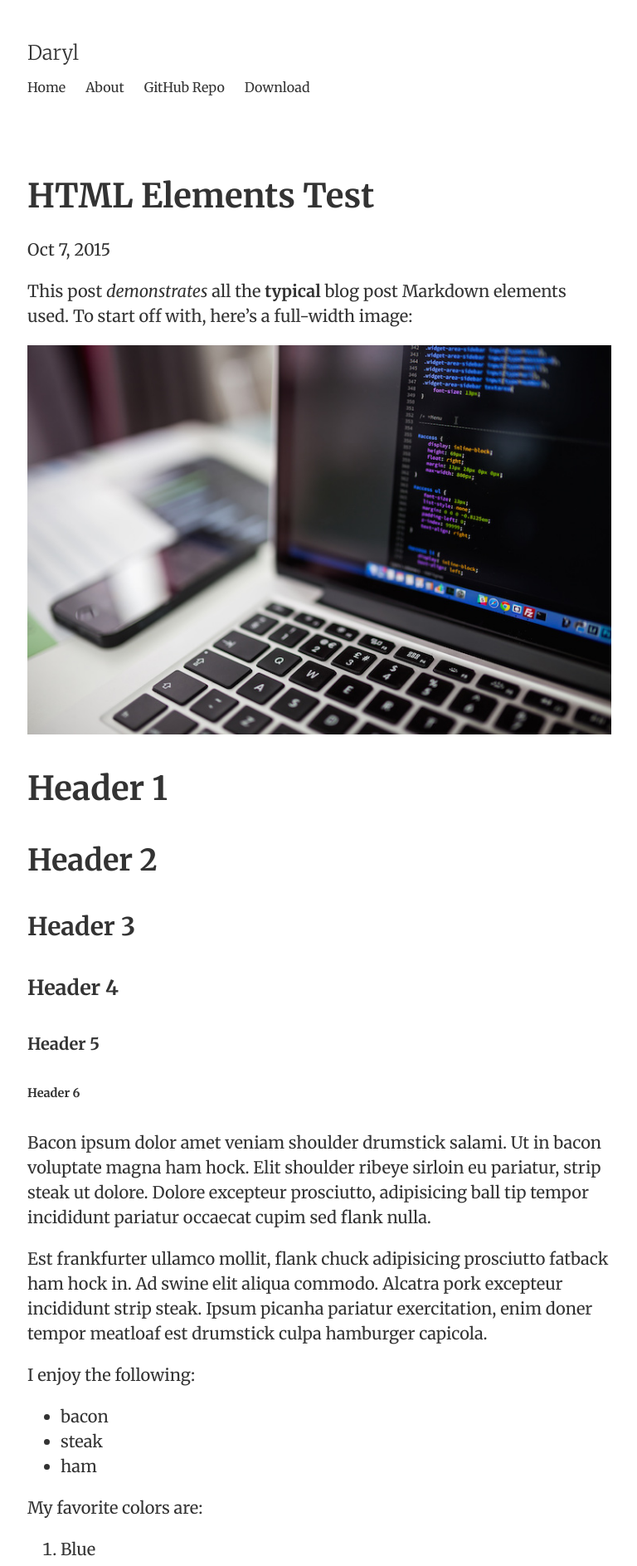
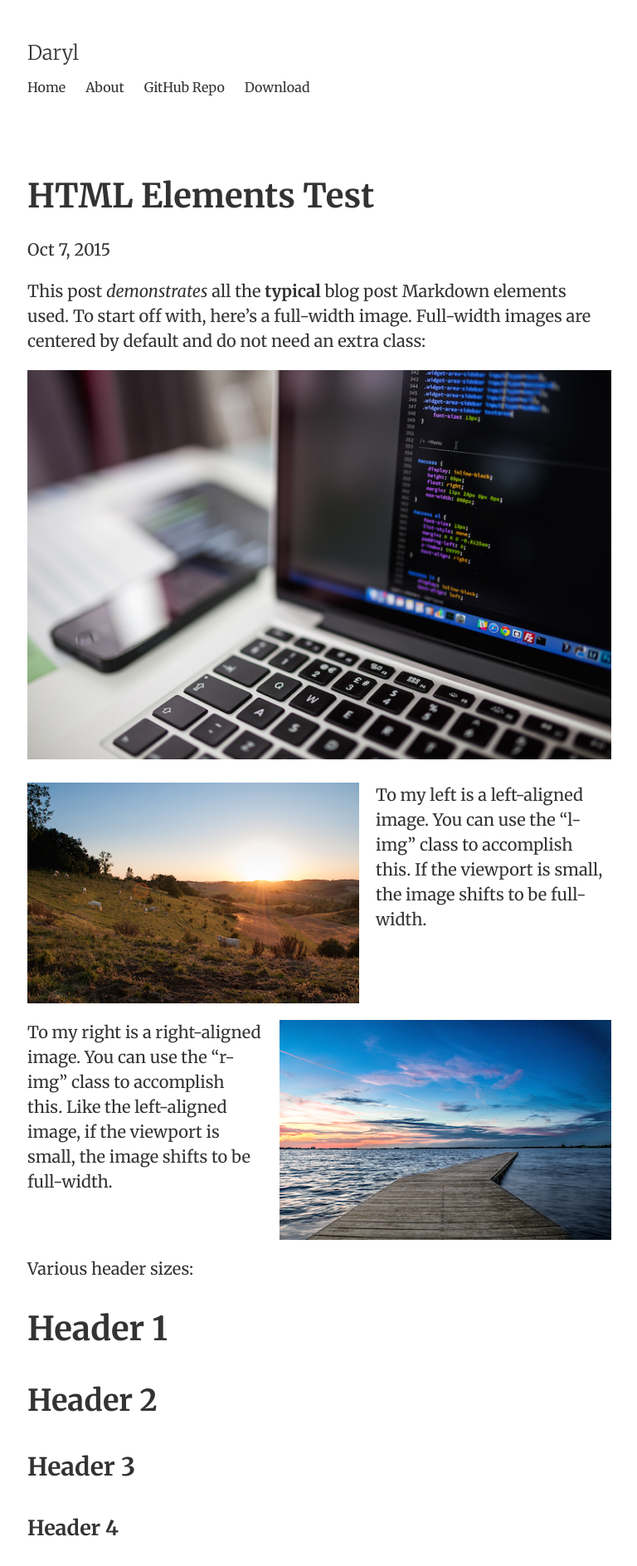
Before and after one commit to y2bd/CSE125Blog, a Jekyll site: the page built from _posts/2015-10-07-html-elements-test.md, in a window 1280 px wide. Shown: the top 1887 px of the page at 83% size, without its empty margins (255-1023 px from the left). Built offline with Jekyll 4.4.1, drawn with Linux system fonts in a browser that asks for light colours; some of the changed text lies outside the part shown.

Commit message:
More design changes, added a tasks.md file.

```diff
--- a/_includes/footer.html
+++ b/_includes/footer.html
@@ -3,7 +3,7 @@
   <div class="wrapper">
     <p class="rss-subscribe">Subscribe <a href="{{ "/feed.xml" | prepend: site.baseurl }}">via RSS</a></p>
     <p><a href="http://jekyllrb.com">Jekyll</a></p>
-    <p>Thanks for checking out the Daryl theme.</p>
+    <p>Thanks for checking out the <a href="http://daryl.andrewlee.name">Daryl</a> theme.</p>
     <p>&copy; 2015 by Andrew Lee. All rights reserved.</p>
 
   </div> <!-- .wrapper -->
--- a/_posts/2015-10-07-html-elements-test.md
+++ b/_posts/2015-10-07-html-elements-test.md
@@ -4,9 +4,17 @@ title:  "HTML Elements Test"
 date:   2015-10-07 13:13:39
 categories:
 ---
-This post _demonstrates_ all the **typical** blog post Markdown elements used. To start off with, here's a full-width image:
+This post _demonstrates_ all the **typical** blog post Markdown elements used. To start off with, here's a full-width image. Full-width images are centered by default and do not need an extra class:
 
 ![Example Image](/assets/images/example-image.jpg "Example Image")
+
+<img src="/assets/images/left-example-image.jpg" alt="Left-aligned image" class="l-img">
+To my left is a left-aligned image. You can use the "l-img" class to accomplish this. If the viewport is small, the image shifts to be full-width.
+
+<img src="/assets/images/right-example-image.jpg" alt="Left-aligned image" class="r-img">
+To my right is a right-aligned image. You can use the "r-img" class to accomplish this. Like the left-aligned image, if the viewport is small, the image shifts to be full-width.
+
+Various header sizes:
 
 #Header 1
 
--- a/assets/css/style.css
+++ b/assets/css/style.css
@@ -52,6 +52,19 @@ hr {
 
 img {
     max-width: 100%;
+}
+
+.l-img {
+    float: left;
+    margin: 0 1em 1em 0;
+    clear: both;
+    overflow: hidden;
+}
+
+.r-img {
+    float: right;
+    margin: 0 0 1em 1em;
+    clear: both;
 }
 
 /*==============================
@@ -129,6 +142,10 @@ h1 {
 .post-date {
     color: #777;
     font-size: .8em;
+}
+
+.post p {
+    clear: both;
 }
 
 blockquote {
```
Also changed, not shown: tasks.md (added, +5 -0 lines), assets/images/left-example-image.jpg (added), assets/images/right-example-image.jpg (added).
